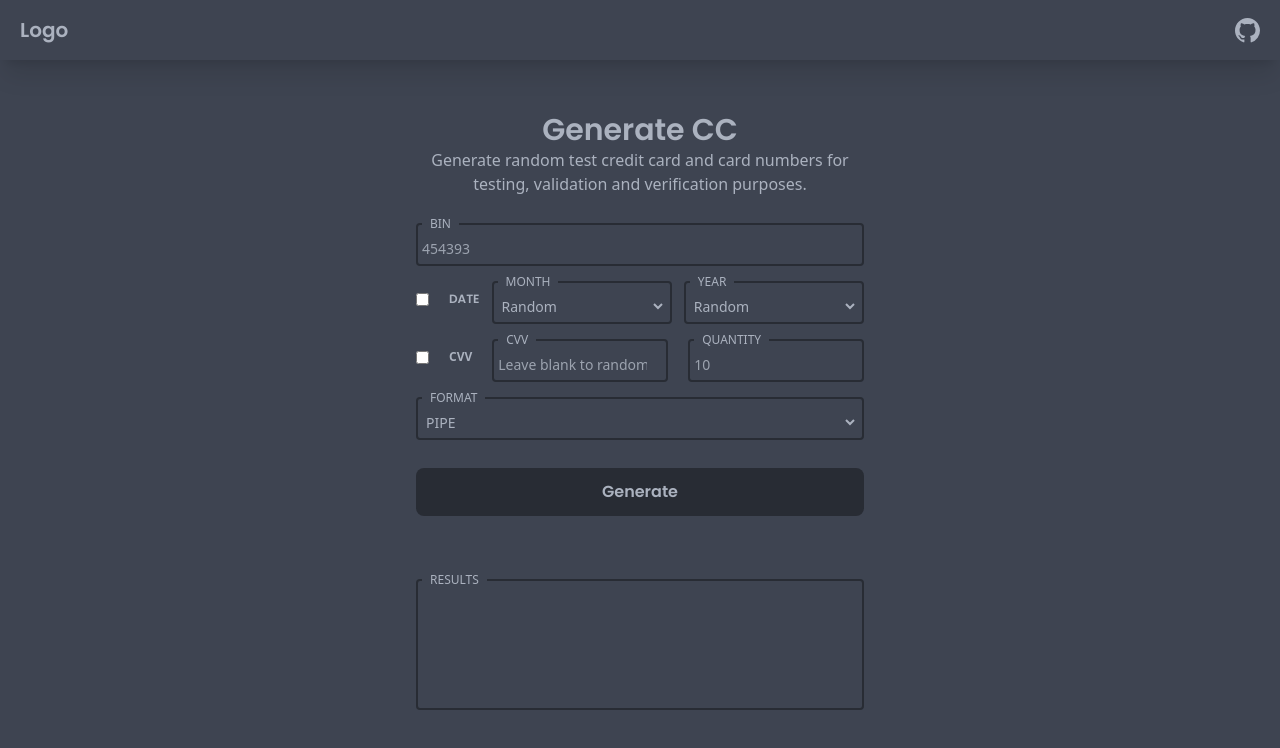
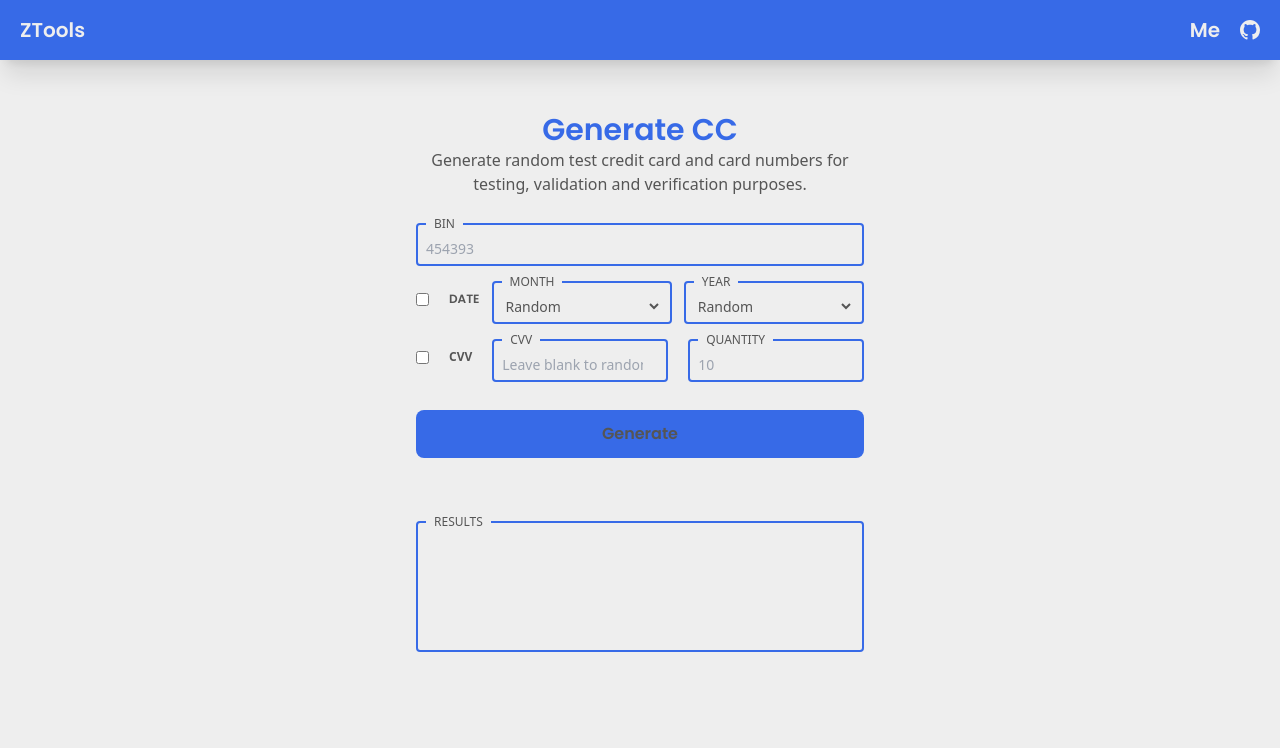
Before and after one commit to Zeddnyx/ZTools, a React (Vite) app: page /bin-generator in a window 1280 px wide. Shown: the top 748 px of the page. Built offline with nearby package versions, Linux system fonts and the light colour scheme.

Commit message:
change colour and fix sendWhatsapp

```diff
--- a/src/App.jsx
+++ b/src/App.jsx
@@ -5,8 +5,18 @@ import Cekrek from './Pages/Cekrek'
 import CCGEN from './Pages/BinGen'
 import SendWa from './Pages/SendWa'
 import NotFound from './Pages/NotFound'
+import About from './Pages/About'
 
 function App() {
+  const jokes = () => {
+    console.log('Om mau ngapain om?')
+    setTimeout(() => {
+      console.log('Om jangan om!')
+   }, 8000);
+  }
+
+  jokes()
+
   return <>
   <Router>
     <header>
@@ -19,6 +29,7 @@ function App() {
         <Route path='/check-rek' element={<Cekrek />} />
         <Route path='/bin-generator' element={<CCGEN />} />
         <Route path='/send-wa' element={<SendWa />} />
+        <Route path='/about' element={<About />} />
         <Route path='*' element={<NotFound />} />
       </Routes>
     </div>
--- a/src/Components/Navbar.jsx
+++ b/src/Components/Navbar.jsx
@@ -29,10 +29,13 @@ export default function Nav() {
 
   return <nav className='nav'>
     <button className='logo'>
-      <Link to='/'>Logo</Link>
+      <Link to='/'>ZTools</Link>
     </button>
 
-    <a href="https://github.com/Zeddnyx" className='git'><BsGithub size='25' /></a>
+    <div className='flex gap-5 items-center'>
+      <button className='git'><Link to='about'>Me</Link></button>
+      <button className='git'><a href="https://github.com/Zeddnyx"><BsGithub size='20' /></a></button>
+    </div>
   </nav>
 }
 
--- /dev/null
+++ b/src/Pages/About.jsx
@@ -0,0 +1,5 @@
+export default function About(){
+  return <section className='section'>
+    <h1 className='text-center '>Hello There! im Zedd</h1>
+  </section>
+}
--- a/src/Pages/BinGen.jsx
+++ b/src/Pages/BinGen.jsx
@@ -141,7 +141,6 @@ export default function CCGEN() {
       }
     }
   }
-  // console.log('Contact me on telegram https://t.me/Zeddnyx')
 
   return <>
     <section className='section'>
@@ -197,15 +196,6 @@ export default function CCGEN() {
           </fieldset>
         </div>
 
-        <fieldset className='field'>
-          <legend className='legend'>Format</legend>
-          <select onChange={handleInput} className='select' name="type">
-            <option value="pipe">PIPE</option>
-            <option value="json">JSON</option>
-            <option value="csv">CSV</option>
-          </select>
-        </fieldset>
-
         <button onClick={handleClick} className='btn' type="submit">Generate</button>
       </form>
 
--- a/src/Pages/Cekrek.jsx
+++ b/src/Pages/Cekrek.jsx
@@ -38,22 +38,22 @@ const [bank, setBank] = useState('')
 
   let content;
     if (info) {
-    content =  <div className='p-2 bg-blue-100 my-5 rounded'>
+    content =  <div className='p-2 bg-mainBtn my-5 rounded'>
       <p className='text-green-500 mb-2 text-xs font-semibold'>Success !</p>
       <div>
-        <h4 className='font-bold'>Bank/E-Wallet : {info[0].accountBank}</h4>
-        <h4 className='font-bold'>Name : {info[0].accountName}</h4>
-        <h4 className='font-bold'>Rek/Number : {info[0].accountNumber}</h4>
+        <h4 className='font-bold text-mainBg'>Bank/E-Wallet : {info[0].accountBank}</h4>
+        <h4 className='font-bold text-mainBg'>Name : {info[0].accountName}</h4>
+        <h4 className='font-bold text-mainBg'>Rek/Number : {info[0].accountNumber}</h4>
       </div>
     </div>
   }
   if (info == undefined) {
-    content =  <div className='p-2 bg-mainBgDark dark:bg-mainBg my-5 rounded'>
-      <p className='text-red-500 my-2 text-xs'>Data not found !</p>
+    content =  <div className='p-2 bg-mainBtn dark:bg-mainBg my-5 rounded'>
+      <p className='text-red-500 font-semibold my-2 text-xs'>Data not found !</p>
     </div>
   }
   if (load) {
-    const loading = 'animate-bounce w-8 h-8 border-2 rounded-full mx-auto my-5 border-mainBgDark dark:border-mainBg'
+    const loading = 'animate-bounce w-8 h-8 border-2 rounded-full mx-auto my-5 border-mainBtn'
     content = <div className={loading}></div>
   }
   if (error) {
@@ -70,13 +70,13 @@ const [bank, setBank] = useState('')
     <section className='section'>
       <h1 className='heading-judul'>Check Rekening</h1>
 
-      <form onSubmit={handleSubmit} className='flex flex-col gap-5'>
+      <form onSubmit={handleSubmit} className='flex flex-col gap-5 mt-28'>
         <fieldset className='field'>
           <legend className='legend'>Rekening</legend>
           <select className='select'  onChange={e  => setBank(e.target.value)} name="list">
             {list.map( list => {
               return <option key={list} value={list}>{list}</option>
-             })}
+            })}
           </select>
         </fieldset>
 
--- a/src/Pages/Homepage.jsx
+++ b/src/Pages/Homepage.jsx
@@ -4,25 +4,25 @@ import { GiRegeneration } from 'react-icons/gi'
 
 export default function Home() {
   return <>
-    <section className='grid grid-cols-2 gap-5 mt-20'>
+    <section className='grid grid-cols-2 gap-5 mt-28'>
       <Link to='check-rek'>
         <button className='boxTools'>
+          <span className='iconTools'><AiOutlineSearch /></span>
           <h1>Check Rekening</h1>
-          <span><AiOutlineSearch /></span>
         </button>
       </Link>
 
       <Link to='bin-generator'>
         <button className='boxTools'>
+          <span className='iconTools'><GiRegeneration /></span>
           <h1>Generate CC</h1>
-          <span><GiRegeneration /></span>
         </button>
       </Link>
 
       <Link to='send-wa'>
         <button className='boxTools'>
+          <span className='iconTools'><AiOutlineWhatsApp /></span>
           <h1>Send Whatsapp</h1>
-          <span><AiOutlineWhatsApp /></span>
         </button>
       </Link>
     </section>
--- a/src/Pages/SendWa.jsx
+++ b/src/Pages/SendWa.jsx
@@ -1,35 +1,21 @@
-import { Link } from 'react-router-dom'
 import { useState } from 'react'
 
 export default function Cekrek() {
-  const [input, setInput] = useState({
-    number: 0,
-    msg: '',
-  })
-
-  const handleInput = e => {
-    setInput(() => ({
-      ...input,
-      [e.target.name]: e.target.value
-    }))
-  }
+  const [number, setNumber] = useState(0)
 
   return <>
     <section className='section'>
-    <h1 className='heading-judul'>Send Whatsapp Massage Without Save Number!</h1>
+    <h1 className='heading-judul'>Send Whatsapp Massage Without Save Number</h1>
+    <p className='text-xs text-mainText text-center'>*I don't store any infomation or number you type in field below!</p>
 
-    <form className='grid gap-5'>
+    <form className='grid gap-5 mt-16'>
       <fieldset className='field'>
         <legend className='legend'>Number</legend>
-        <input onChange={handleInput} className='input' type="number" name="number" placeholder='626969696' />
+        <input onChange={e => setNumber(e.target.value)} className='input' type="number" name="number" placeholder='Type a number here!' />
+      <span className='text-[10px] text-mainText'>Ex: 62855566677</span>
       </fieldset>
 
-      <fieldset className='field'>
-        <legend className='legend'>Message</legend>
-        <input onChange={handleInput} className='input' type="text" name="msg" placeholder='Type a letter here!' />
-      </fieldset>
-
-      <a href={`https://api.whatsapp/send/?phone=${input.number}&text=${input.msg}&type=phone_number&app_absent=0`} className='btn' >Send Message!</a>
+      <a href={`https://api.whatsapp.com/send/?phone=${number}&text=Hi!&type=phone_number&app_absent=0`} className='btn' >Send Message!</a>
 
     </form>
     </section>
--- a/src/index.css
+++ b/src/index.css
@@ -3,31 +3,37 @@
 @tailwind utilities;
 
 .nav {
-  @apply flex justify-between px-5 py-4 items-center w-full bg-mainBg  font-pop  shadow-xl fixed top-0 left-0
+  @apply flex justify-between px-5 py-4 items-center w-full bg-mainBtn  font-pop  shadow-xl fixed top-0 left-0 font-pop
 }
 .logo {
-  @apply font-bold text-xl text-mainText  outline-none
+  @apply  text-xl text-mainBg  outline-none
 }
 .theme {
   @apply md:hidden text-mainText  outline-none
 }
 .git {
-  @apply text-mainText
+  @apply text-mainBg text-xl
 }
+
+
+.boxTools {
+  @apply font-pop text-mainBg text-center bg-mainBtn hover:bg-btnHover p-5 rounded outline-none w-full flex gap-2 items-center
+}
+.iconsTools {
+  @apply text-mainBg
+}
+
 
 .section {
   @apply max-w-md mx-auto my-28 bg-mainBg
 }
 .heading-judul {
-  @apply font-bold font-pop text-3xl text-center mt-5 text-mainText
+  @apply font-bold font-pop text-3xl text-center mt-5 text-mainBtn
 }
 
 
-.boxTools {
-  @apply shadow-lg hover:shadow-xl font-pop text-mainText p-5 rounded outline-none w-full flex gap-3 items-center
-}
 .field {
-  @apply border-2 border-mainBtn p-1 rounded  w-full font-medium text-mainText w-full font-sans
+  @apply border-2 border-mainBtn p-1 rounded  w-full font-medium text-mainText w-full font-sans px-2
 }
 .legend {
   @apply text-mainText text-xs px-2 font-sans uppercase
@@ -45,7 +51,7 @@
   @apply bg-mainBg outline-none w-full text-mainText text-sm font-medium font-sans
 }
 .btn {
-  @apply bg-mainBtn p-3 text-center w-full rounded-lg font-pop text-mainText mt-5 outline-none
+  @apply bg-mainBtn p-3 text-center w-full rounded-lg font-pop text-mainText mt-5 outline-none hover:bg-btnHover
 }
 .textarea {
   @apply h-40 bg-transparent rounded outline-none font-medium text-mainText text-xs
--- a/tailwind.config.cjs
+++ b/tailwind.config.cjs
@@ -11,9 +11,10 @@ module.exports = {
         pop:  ['Poppins', 'sans-serif'],
       },
       colors: {
-        mainBg: '#3e4451',
-        mainText: '#abb2bf',
-        mainBtn: '#282c34'
+        mainBg: '#eee',
+        mainText: '#555555',
+        mainBtn: '#376ae7',
+        btnHover: '#3066e2',
       },
     },
   },
```
